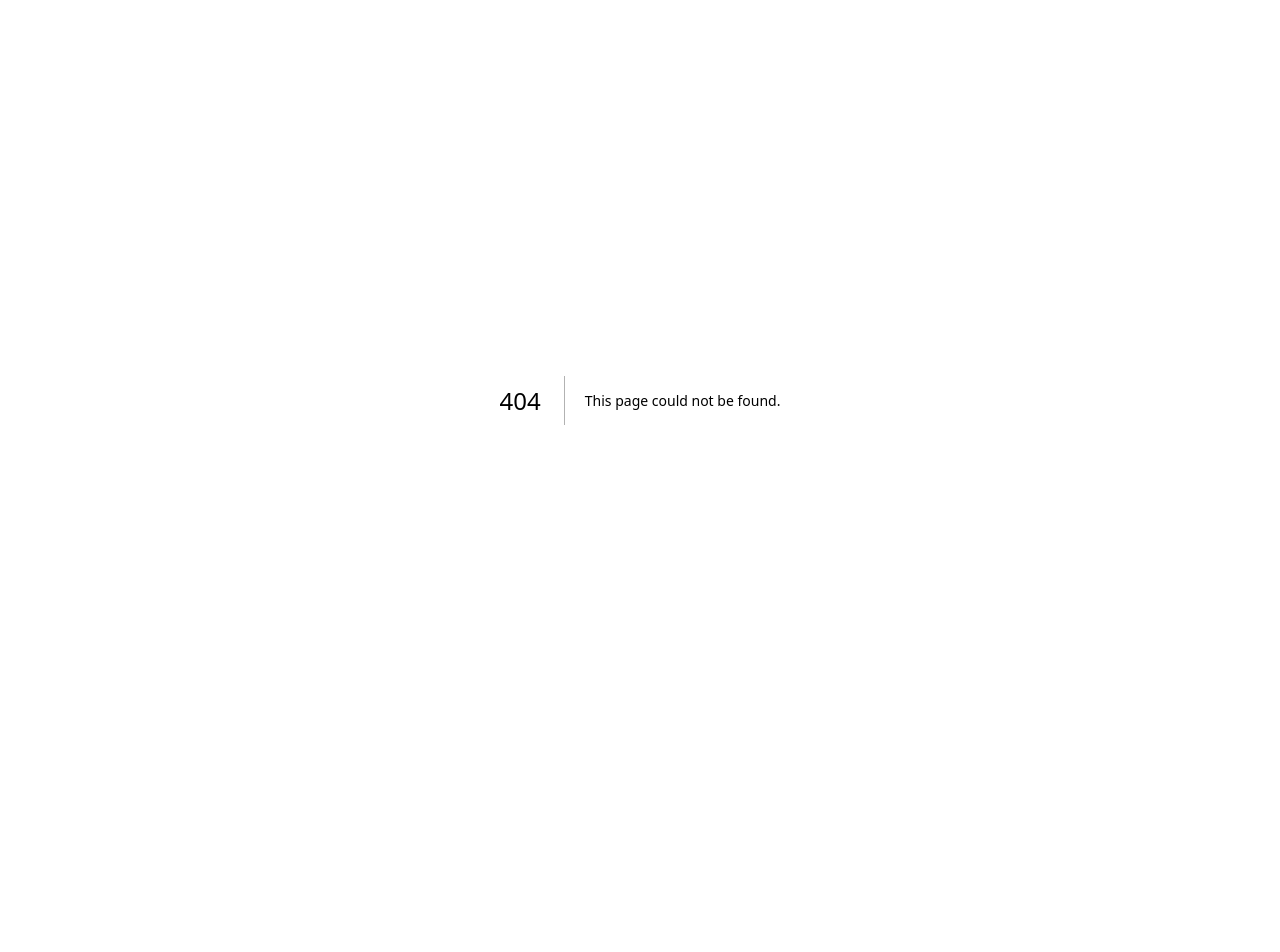
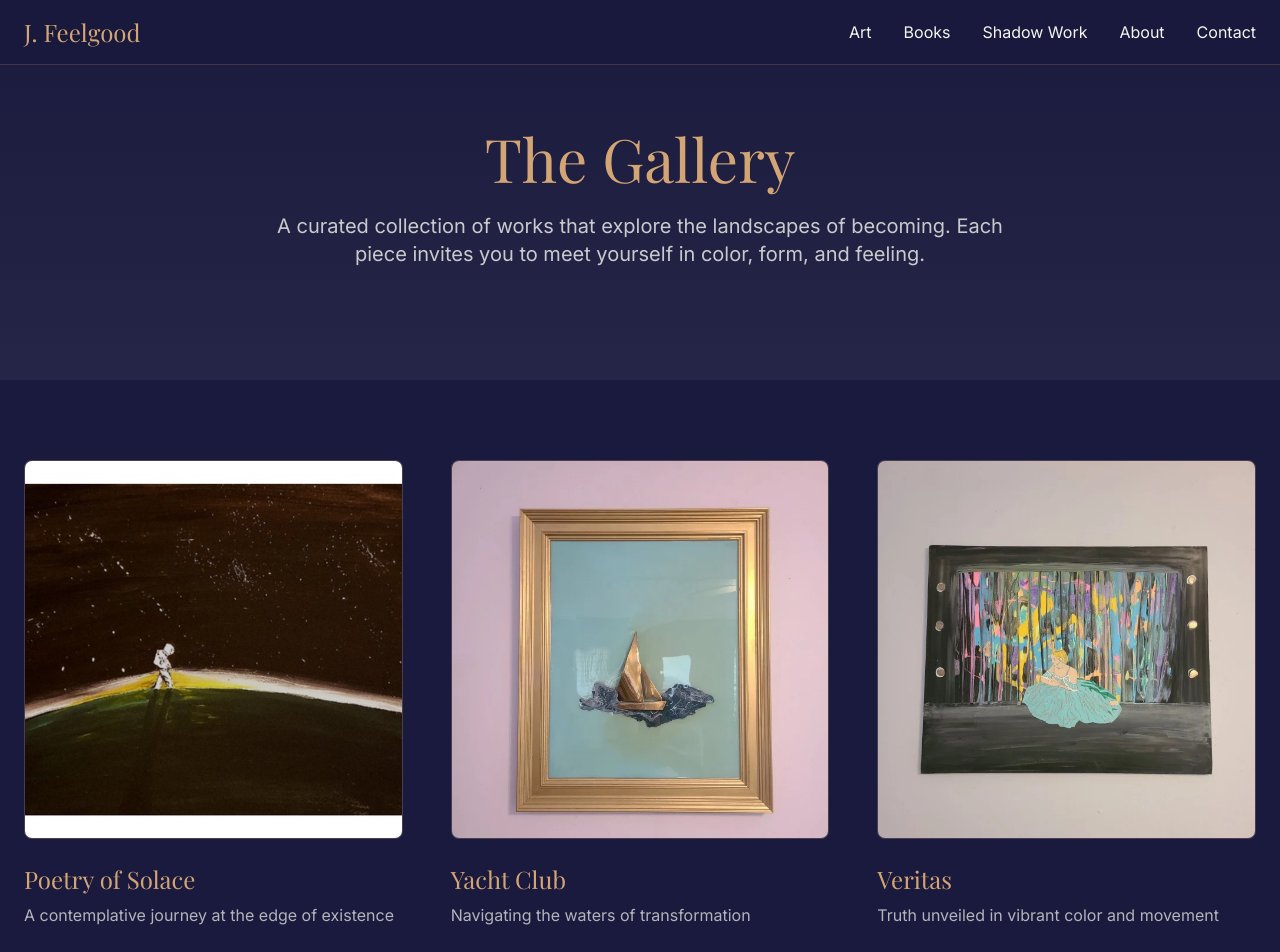
Before and after one commit to AReid987/jfeelgood-landing, a Next.js app: page /gallery in a window 1280 px wide. Before the commit this address had no page. Shown: the top 952 px of the page. Before the commit the page ends 800 px from the top, so only its background shows below. Built offline with nearby package versions, Linux system fonts and the light colour scheme; a web font is replaced by a local one.

Commit message:
Create full gallery page with all artwork

```diff
--- /dev/null
+++ b/app/gallery/page.tsx
@@ -0,0 +1,146 @@
+import Navigation from "@/components/Navigation";
+import Footer from "@/components/Footer";
+import Image from "next/image";
+
+export default function GalleryPage() {
+  const artworks = [
+    {
+      id: 1,
+      title: "Poetry of Solace",
+      image: "/gallery/jf--poetry-of-solace.png",
+      description: "A contemplative journey at the edge of existence",
+      alt: "Astronaut standing on a planet's edge against starlit space"
+    },
+    {
+      id: 2,
+      title: "Yacht Club",
+      image: "/gallery/jf-yacht-club.png",
+      description: "Navigating the waters of transformation",
+      alt: "Golden sailboat on turquoise water in ornate frame"
+    },
+    {
+      id: 3,
+      title: "Veritas",
+      image: "/gallery/jf-veritas.png",
+      description: "Truth unveiled in vibrant color and movement",
+      alt: "Theatrical stage scene with figure in flowing dress"
+    },
+    {
+      id: 4,
+      title: "Path of Privilege",
+      image: "/gallery/jf-path-of-privilege.png",
+      description: "The golden road and the tools we carry",
+      alt: "Golden textured canvas with paintbrush"
+    },
+    {
+      id: 5,
+      title: "Mother Essence",
+      image: "/gallery/jf-mother-essence.png",
+      description: "The fluid beauty of creation and nurturing",
+      alt: "Abstract blue and white fluid art"
+    },
+    {
+      id: 6,
+      title: "Monarch",
+      image: "/gallery/jf-monarch.png",
+      description: "Raw expression of inner sovereignty",
+      alt: "Expressionist figure with bold colors"
+    },
+    {
+      id: 7,
+      title: "Grecia Monroc",
+      image: "/gallery/jf-grecia-monroc.png",
+      description: "The gaze that holds both strength and grace",
+      alt: "Portrait with striking blue eyes and gold accents"
+    },
+    {
+      id: 8,
+      title: "Chelsea Contemporary",
+      image: "/gallery/jf-chelsea-contemporary-painting.png",
+      description: "The wild and domestic dwelling within",
+      alt: "Woman in hat with symbolic animals"
+    },
+    {
+      id: 9,
+      title: "Ageless Wonder",
+      image: "/gallery/jf-ageless-wonder.png",
+      description: "Freedom held within gilded boundaries",
+      alt: "Gold leaf birdcage composition"
+    },
+    {
+      id: 10,
+      title: "Adonis",
+      image: "/gallery/jf-adonis.png",
+      description: "The single tear that carries an ocean",
+      alt: "Face with blue tear on yellow background"
+    },
+  ];
+
+  return (
+    <main>
+      <Navigation />
+
+      {/* Hero Section */}
+      <section className="pt-32 pb-20 bg-gradient-to-b from-midnight to-midnight/95">
+        <div className="max-w-7xl mx-auto px-6">
+          <div className="text-center max-w-3xl mx-auto">
+            <h1 className="font-serif text-5xl md:text-6xl text-gold mb-6">
+              The Gallery
+            </h1>
+            <p className="text-xl text-dawn/80 mb-8">
+              A curated collection of works that explore the landscapes of becoming.
+              Each piece invites you to meet yourself in color, form, and feeling.
+            </p>
+          </div>
+        </div>
+      </section>
+
+      {/* Gallery Grid */}
+      <section className="py-20 bg-midnight">
+        <div className="max-w-7xl mx-auto px-6">
+          <div className="grid grid-cols-1 md:grid-cols-2 lg:grid-cols-3 gap-12">
+            {artworks.map((art) => (
+              <div
+                key={art.id}
+                className="group relative"
+              >
+                <div className="relative aspect-square overflow-hidden rounded-lg border border-gold/20 hover:border-gold/40 transition-all bg-dawn/5">
+                  <Image
+                    src={art.image}
+                    alt={art.alt}
+                    fill
+                    className="object-cover group-hover:scale-105 transition-transform duration-500"
+                  />
+                </div>
+                <div className="mt-6">
+                  <h3 className="font-serif text-2xl text-gold mb-2">{art.title}</h3>
+                  <p className="text-dawn/70">{art.description}</p>
+                </div>
+              </div>
+            ))}
+          </div>
+        </div>
+      </section>
+
+      {/* CTA Section */}
+      <section className="py-20 bg-gradient-to-b from-midnight to-midnight/95">
+        <div className="max-w-3xl mx-auto px-6 text-center">
+          <h2 className="font-serif text-3xl md:text-4xl text-gold mb-6">
+            Bring This Beauty Home
+          </h2>
+          <p className="text-lg text-dawn/80 mb-8">
+            Each piece is available as a limited edition print. Interested in a specific work?
+          </p>
+          <a
+            href="mailto:hello@jfeelgood.com"
+            className="inline-block px-8 py-3 bg-gold text-midnight font-medium rounded hover:bg-gold/90 transition-colors"
+          >
+            Inquire About Prints
+          </a>
+        </div>
+      </section>
+
+      <Footer />
+    </main>
+  );
+}
```
